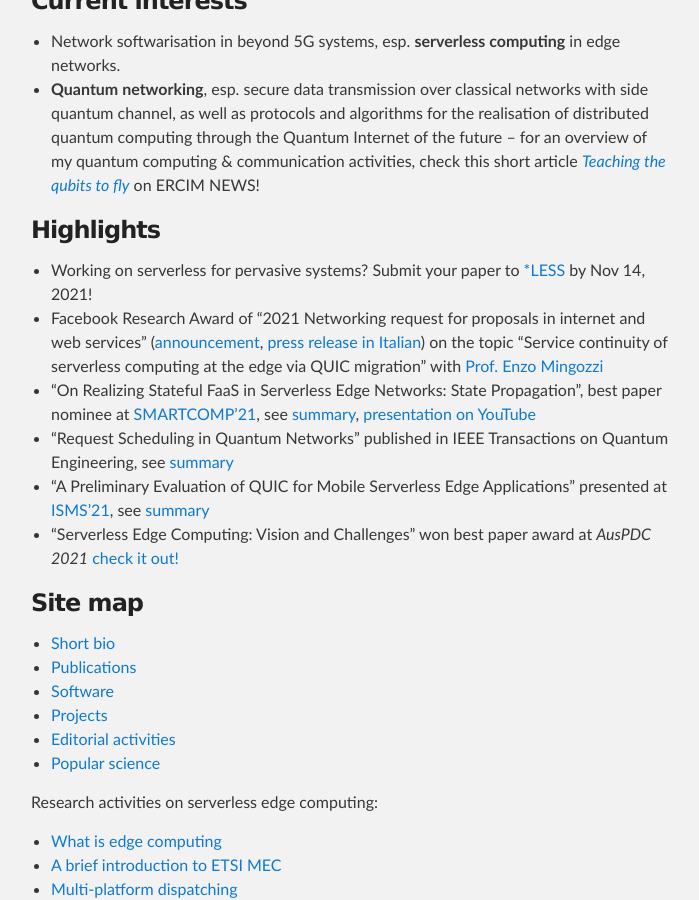
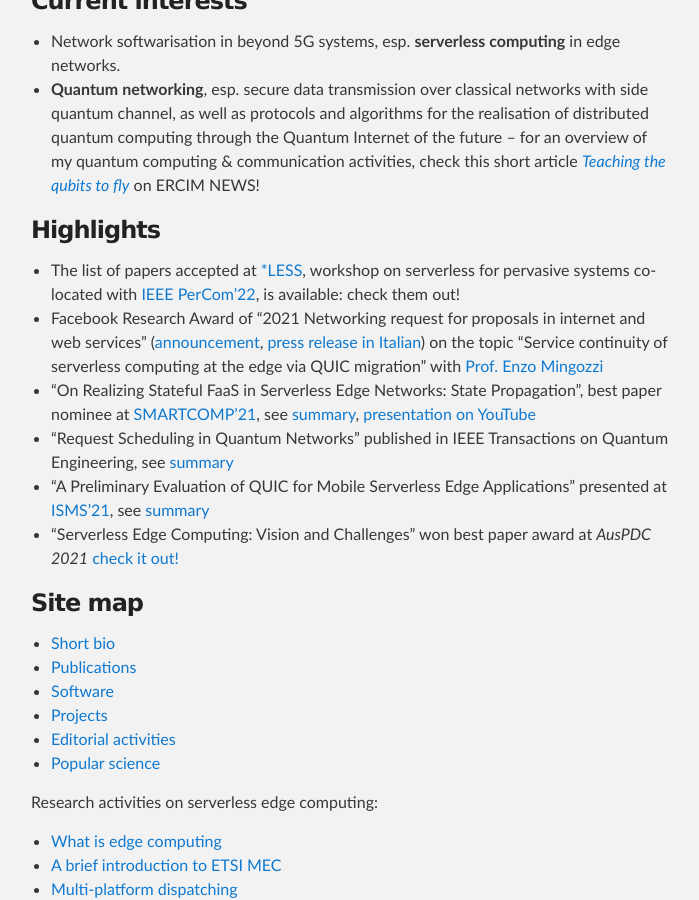
Before and after one commit to ccicconetti/ccicconetti.github.io, a Jekyll site: the page built from index.md, in a window 1280 px wide and 900 px high, scrolled down 316 px. Shown: the whole window, without its empty margins (289-988 px from the left). Built offline with Jekyll 4.4.1, drawn with Linux system fonts in a browser that asks for light colours.

Commit message:
Update highlights

```diff
--- a/index.md
+++ b/index.md
@@ -12,7 +12,7 @@ Hello, I'm a Researcher in the [Ubiquitous Internet](https://ui.iit.cnr.it/en/)
 
 ### Highlights
 
-- Working on serverless for pervasive systems? Submit your paper to [\*LESS](https://starless.iit.cnr.it/) by Nov 14, 2021!
+- The list of papers accepted at [\*LESS](https://starless.iit.cnr.it/), workshop on serverless for pervasive systems co-located with [IEEE PerCom'22](http://percom.org/), is available: check them out!
 - Facebook Research Award of "2021 Networking request for proposals in internet and web services" ([announcement](https://research.fb.com/blog/2021/08/announcing-the-winners-of-the-2021-networking-request-for-proposals-in-internet-and-web-services/), [press release in Italian](https://www.unipi.it/index.php/news/item/21844-un-progetto-di-universita-di-pisa-e-cnr-pisano-vince-il-facebook-research-award)) on the topic "Service continuity of serverless computing at the edge via QUIC migration" with [Prof. Enzo Mingozzi](http://www2.ing.unipi.it/~a009395/home/index.htm)
 - "On Realizing Stateful FaaS in Serverless Edge Networks: State Propagation", best paper nominee at [SMARTCOMP'21](https://www.smart-comp.info/), see [summary](statefulfaas.md), [presentation on YouTube](https://youtu.be/gc1pQ56UMAA)
 - "Request Scheduling in Quantum Networks" published in IEEE Transactions on Quantum Engineering, see [summary](tqe2021.md)
```
